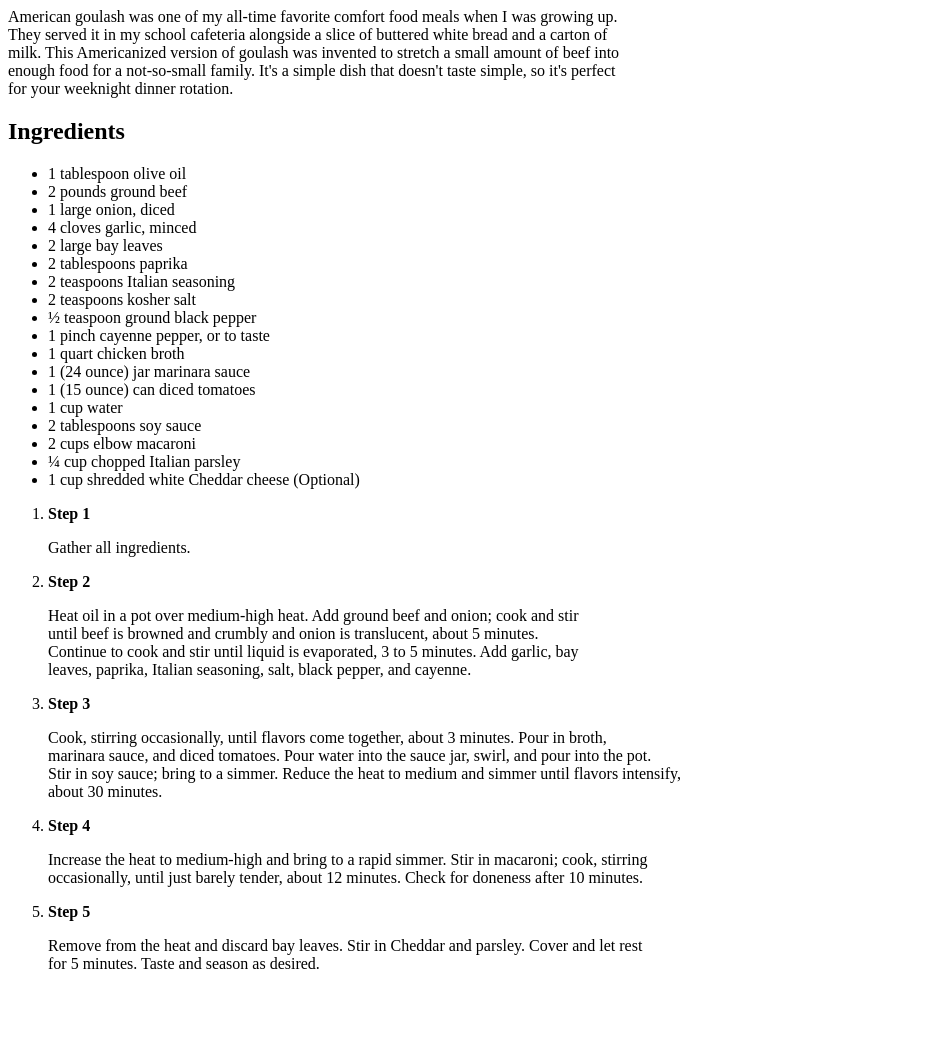
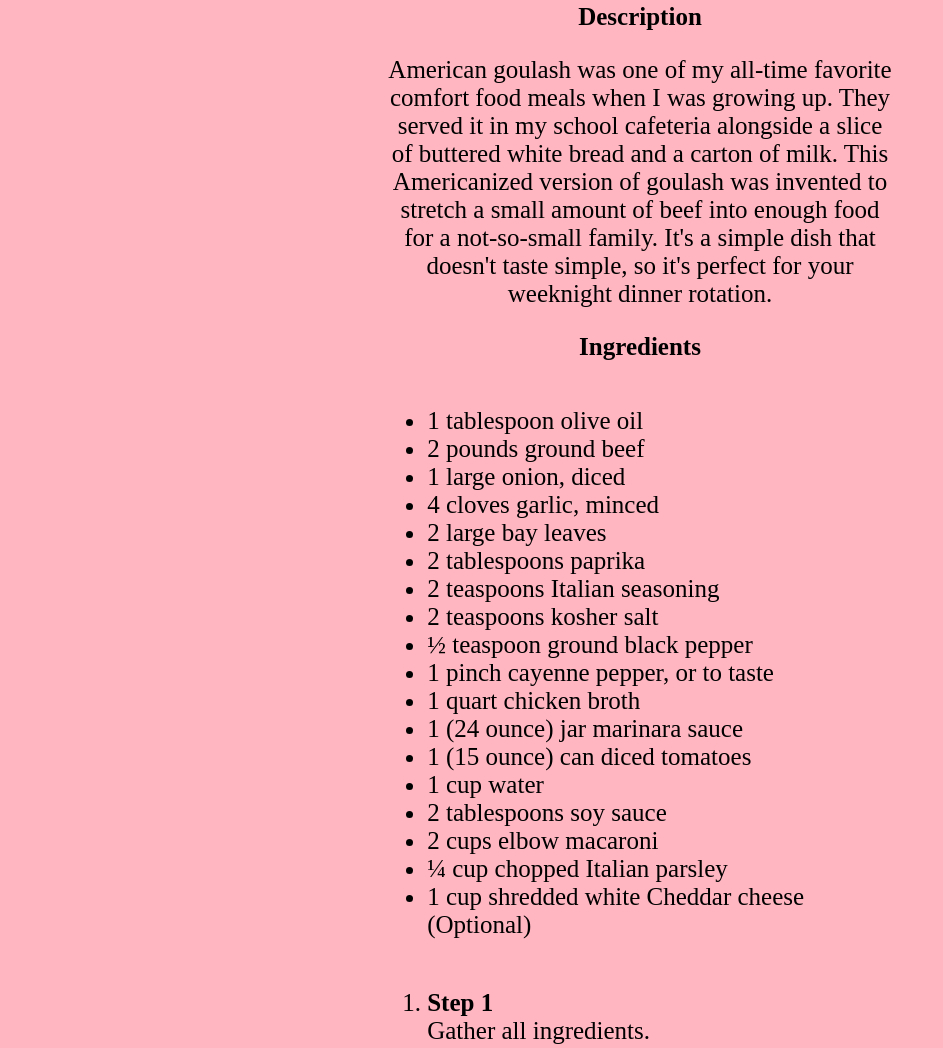
Before and after one commit to iratin1/recipes, a plain HTML site: page recipes/american-goulash.html in a window 1280 px wide. Shown: the part 443-1491 px from the top of the page, without its empty margins (0-943 px from the left). Before the commit the page ends 1432 px from the top, so only its background shows below. Drawn offline with Linux system fonts and the light colour scheme.

Commit message:
Added some CSS for practice...

```diff
--- a/recipes/american-goulash.html
+++ b/recipes/american-goulash.html
@@ -4,14 +4,16 @@
     <meta charset="UTF-8">
     <meta name="viewport" content="width=device-width, initial-scale=1.0">
     <title>Chef John's American Goulash</title>
+    <link rel="stylesheet" href="style.css">
 </head>
 <body>
-    <h1>Chef John's American Goulash</h1>
+    <h1 class="title">Chef John's American Goulash</h1>
     <img src="../images/american-goulash.jpg" alt="american-goulash" height="300" width="">
     <h2>Description</h2>
-    <p>American goulash was one of my all-time favorite comfort food meals when I was growing up. <br> They served it in my school cafeteria alongside a slice of buttered white bread and a carton of<br> milk. This Americanized version of goulash was invented to stretch a small amount of beef into<br> enough food for a not-so-small family. It's a simple dish that doesn't taste simple, so it's perfect<br> for your weeknight dinner rotation.</p>
+    <p>American goulash was one of my all-time favorite comfort food meals when I was growing up.  They served it in my school cafeteria alongside a slice of buttered white bread and a carton of milk. This Americanized version of goulash was invented to stretch a small amount of beef into enough food for a not-so-small family. It's a simple dish that doesn't taste simple, so it's perfect for your weeknight dinner rotation.</p>
     <h2>Ingredients</h2>
-    <ul>
+    <div class="container">
+        <ul class="myul">
             <li>1 tablespoon olive oil</li>
             <li>2 pounds ground beef</li>
             <li>1 large onion, diced</li>
@@ -31,12 +33,13 @@
             <li>¼ cup chopped Italian parsley</li>
             <li>1 cup shredded white Cheddar cheese (Optional)</li>
     </ul>
-    <ol>
-        <li><b>Step 1</b><br><p>Gather all ingredients.</p></li>
-        <li><b>Step 2</b><br><p>Heat oil in a pot over medium-high heat. Add ground beef and onion; cook and stir<br> until beef is browned and crumbly and onion is translucent, about 5 minutes.<br> Continue to cook and stir until liquid is evaporated, 3 to 5 minutes. Add garlic, bay<br> leaves, paprika, Italian seasoning, salt, black pepper, and cayenne.</p></li>
-        <li><b>Step 3</b><br><p>Cook, stirring occasionally, until flavors come together, about 3 minutes. Pour in broth, <br>marinara sauce, and diced tomatoes. Pour water into the sauce jar, swirl, and pour into the pot.<br> Stir in soy sauce; bring to a simmer. Reduce the heat to medium and simmer until flavors intensify, <br>about 30 minutes.</p></li>
-        <li><b>Step 4</b><br><p>Increase the heat to medium-high and bring to a rapid simmer. Stir in macaroni; cook, stirring <br>occasionally, until just barely tender, about 12 minutes. Check for doneness after 10 minutes.</p></li>
-        <li><b>Step 5</b><br><p>Remove from the heat and discard bay leaves. Stir in Cheddar and parsley. Cover and let rest<br> for 5 minutes. Taste and season as desired.</p></li>
+        <ol class="myol">
+            <li><b>Step 1</b><br>Gather all ingredients.</li><br>
+            <li><b>Step 2</b><br>Heat oil in a pot over medium-high heat. Add ground beef and onion; cook and stir until beef is browned and crumbly and onion is translucent, about 5 minutes. Continue to cook and stir until liquid is evaporated, 3 to 5 minutes. Add garlic, bay leaves, paprika, Italian seasoning, salt, black pepper, and cayenne.</li><br>
+            <li><b>Step 3</b><br>Cook, stirring occasionally, until flavors come together, about 3 minutes. Pour in broth, marinara sauce, and diced tomatoes. Pour water into the sauce jar, swirl, and pour into the pot. Stir in soy sauce; bring to a simmer. Reduce the heat to medium and simmer until flavors intensify, about 30 minutes.</li><br>
+            <li><b>Step 4</b><br>Increase the heat to medium-high and bring to a rapid simmer. Stir in macaroni; cook, stirring occasionally, until just barely tender, about 12 minutes. Check for doneness after 10 minutes.</li><br>
+            <li><b>Step 5</b><br>Remove from the heat and discard bay leaves. Stir in Cheddar and parsley. Cover and let rest for 5 minutes. Taste and season as desired.</li>
         </ol>
+    </div>
 </body>
 </html>
--- /dev/null
+++ b/recipes/style.css
@@ -0,0 +1,46 @@
+h1 {
+    text-align: center;
+    font-size: 50px;
+}
+img {
+    display: block;
+    margin-left: auto;
+    margin-right: auto;
+}
+h2{
+    font-size: 25px;
+    text-align: center;
+}
+p {
+    font-size: 25px;
+    text-align: center;
+    margin-left: 30%;
+    margin-right: 30%;
+}
+ol {
+    font-size: 25px;
+    text-align: center;
+
+}
+ul {
+    font-size: 25px;
+    text-align: center;
+}
+div.container{
+    text-align: center;
+}
+.myul{
+    display: inline-block;
+    text-align: left;
+    margin-left: 30%;
+    margin-right: 30%;
+}
+.myol{
+    display:inline-block ;
+    text-align: left;
+    margin-left: 30%;
+    margin-right: 30%;
+}
+body {
+    background-color: lightpink;
+}
--- /dev/null
+++ b/styles.css
@@ -0,0 +1,21 @@
+h1 {
+    font-size: 125px;
+    text-align: center;
+    font-family: Arial, Helvetica, sans-serif;
+}
+ul {
+    font-size: 50px;
+    font-family: 'Times New Roman', Times, serif;
+}
+body{
+    background-color: lightgreen;
+}
+div.container{
+    text-align: center;
+}
+.myul{
+    display: inline-block;
+    text-align: left;
+    margin-left: 30%;
+    margin-right: 30%;
+}
```
Also changed, not shown: index.html (+9 -6 lines), recipes/hawaiian-sausage.html (+7 -4 lines), recipes/romantic-chicken.html (+8 -5 lines). Lines whose indentation alone changed are shown as unchanged.
